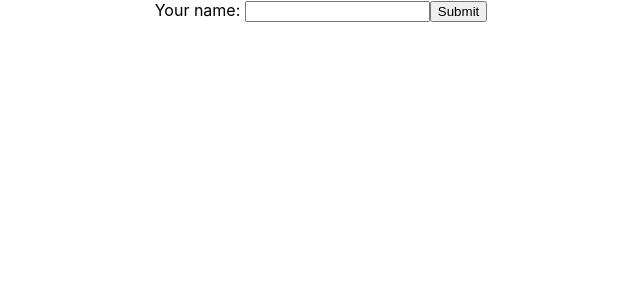
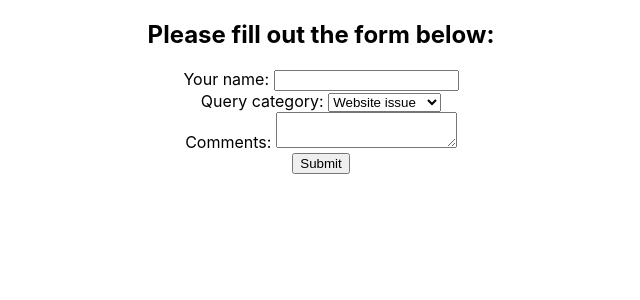
Before and after one commit to csilfverskiold/gitpod-react, a React (Create React App) app in the folder my-app/: page / in a window 1280 px wide. Shown: the top 300 px of the page, without its empty margins (319-959 px from the left). Built offline with nearby package versions, Linux system fonts and the light colour scheme.

Commit message:
Add form elements in ControlledForms

```diff
--- a/my-app/src/components/ControlledForms.js
+++ b/my-app/src/components/ControlledForms.js
@@ -8,7 +8,10 @@
         super(props)
 
         this.state = {
-            name: ''
+            name: '',
+            category: 'website',
+            comments: '',
+
         }
     }
 
@@ -18,12 +21,51 @@
         })
     }
 
+    handleCategoryChange = (event) => {
+        this.setState({
+            category: event.target.value
+        })
+    }
+
+    handleCommentsChange = (event) => {
+        this.setState({
+            comments: event.target.value
+        })
+    }
+
+    // "Just like the other handlers, it will be an arrow  function that takes the event as a parameter.
+    // Inside it, the first thing I’m going to do is call  event.preventDeafult();, which will prevent the
+    // default behavior of the form, which is to submit  the data in a GET request and refresh the page.
+    // Below this, we can take any action we want. For  demonstration purposes I’m just going to log a
+    // message to the console that contains the form  data, which is now maintained in the state."
+    handleSubmit = (event) => {
+        event.preventDefault();
+        console.log(this.state)
+    }
+
+
     render() {
         return (
             <div>
-                <form>
-                    <label htmlFor="id-name">Your name: </label>
-                    <input value={this.state.name} onChange={this.handleNameChange} id="id-name" name="name" type="text" />
+                <h2>Please fill out the form below: </h2>
+                <form onSubmit={this.handleSubmit}>
+                    <div>
+                        <label htmlFor="id-name">Your name: </label>
+                        <input value={this.state.name} onChange={this.handleNameChange} id="id-name" name="name" type="text" />
+                    </div>
+
+                    <div>
+                    <label htmlFor="id-category">Query category: </label>
+                        <select id="id-category" name="category" value={this.state.category} onChange={this.handleCategoryChange}>
+                            <option value="website">Website issue</option>
+                            <option value="order">Order issue</option>
+                            <option value="general">General inquiry</option>
+                        </select>
+                    </div>
+                    <div>
+                        <label htmlFor="id-comments">Comments: </label>
+                        <textarea id="id-comments" name="comments" value={this.state.comments} onChange={this.handleCommentsChange} />
+                    </div>
                     <input type="submit" value="Submit" />
                 </form>
             </div>
```
